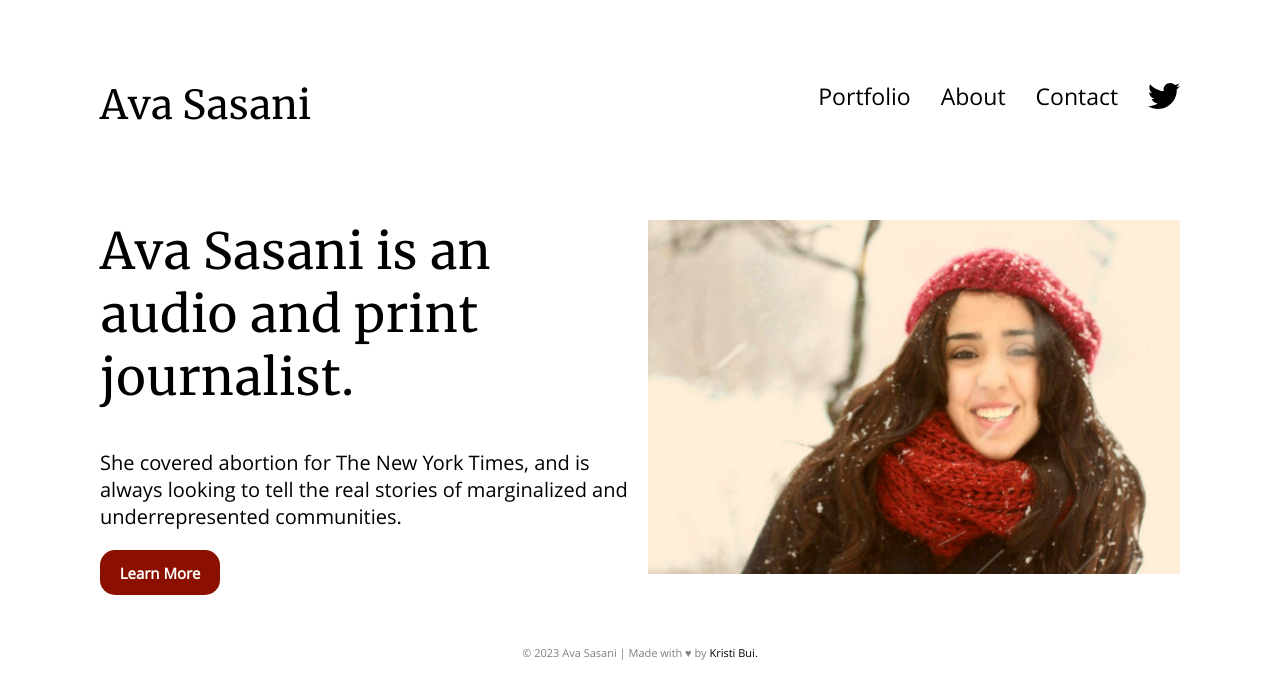
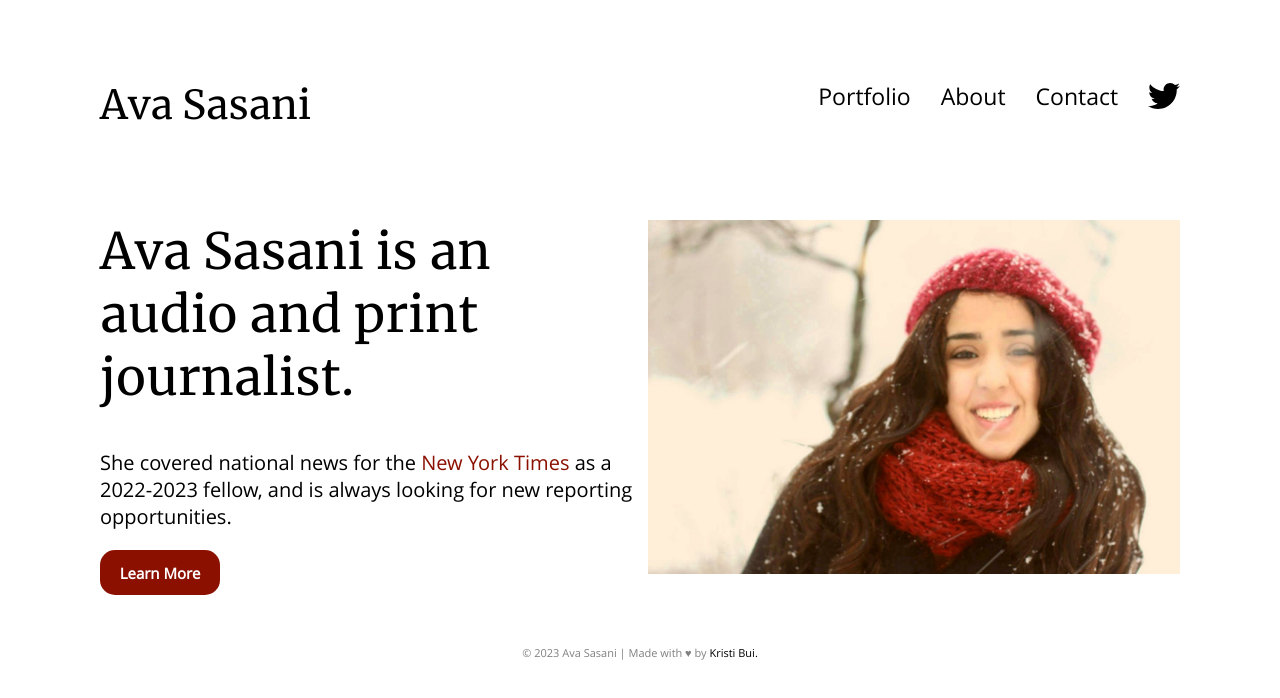
Before and after one commit to kristibui/ava-portfolio, a React (Create React App) app: page / in a window 1280 px wide. Shown: the top 698 px of the page. Built offline with nearby package versions, Linux system fonts and the light colour scheme.

Commit message:
bio updates

```diff
--- a/src/about/AboutComponent.js
+++ b/src/about/AboutComponent.js
@@ -17,14 +17,10 @@ const AboutComponent = () => {
                 <h1>Hi, I’m Ava.</h1>
 
                 <p>
-                I graduated from the <a className='about-link'
-                href='https://camd.northeastern.edu/journalism-at-northeastern/'>Northeastern University School of Journalism</a> in
-                Boston. I have a passion for investigative and audio journalism, and I
-                previously helped produce a WNYC and NPR show
-                called <a className='about-link' href='https://www.wnycstudios.org/podcasts/otm'>On the Media</a>. As an intern
-                at the <a className='about-link' href='https://www.wsj.com/'>Wall Street Journal</a>, I contributed to an investigative
-                series exposing corruption in the federal court system, and I later
-                helped cover the Taliban’s 2021 capture of Kabul.
+                I covered abortion for <a className='about-link' target='_blank' href='https://www.nytimes.com/'>The New York Times</a> as a 2022-2023
+                reporting fellow, and published
+                two front-page stories about life in post-Roe America. As an intern at
+                the <a className='about-link' target='_blank' href='https://www.wsj.com/'>Wall Street Journal</a>, I contributed to an investigative series exposing corruption in the federal court system, and I later helped cover the Taliban’s 2021 capture of Kabul.
                 </p>
 
                 <div className='learn-more'>
--- a/src/blurb/BlurbComponent.js
+++ b/src/blurb/BlurbComponent.js
@@ -12,7 +12,7 @@ const BlurbComponent = () => {
                 </div>
 
                 <div className='desc-subtext'>
-                    She covered abortion for The New York Times, and is always looking to tell the real stories of marginalized and underrepresented communities.
+                She covered national news for the <a className='about-link' target='_blank' href='https://www.nytimes.com/'>New York Times</a> as a 2022-2023 fellow, and is always looking for new reporting opportunities.
                 </div>
 
 
```
